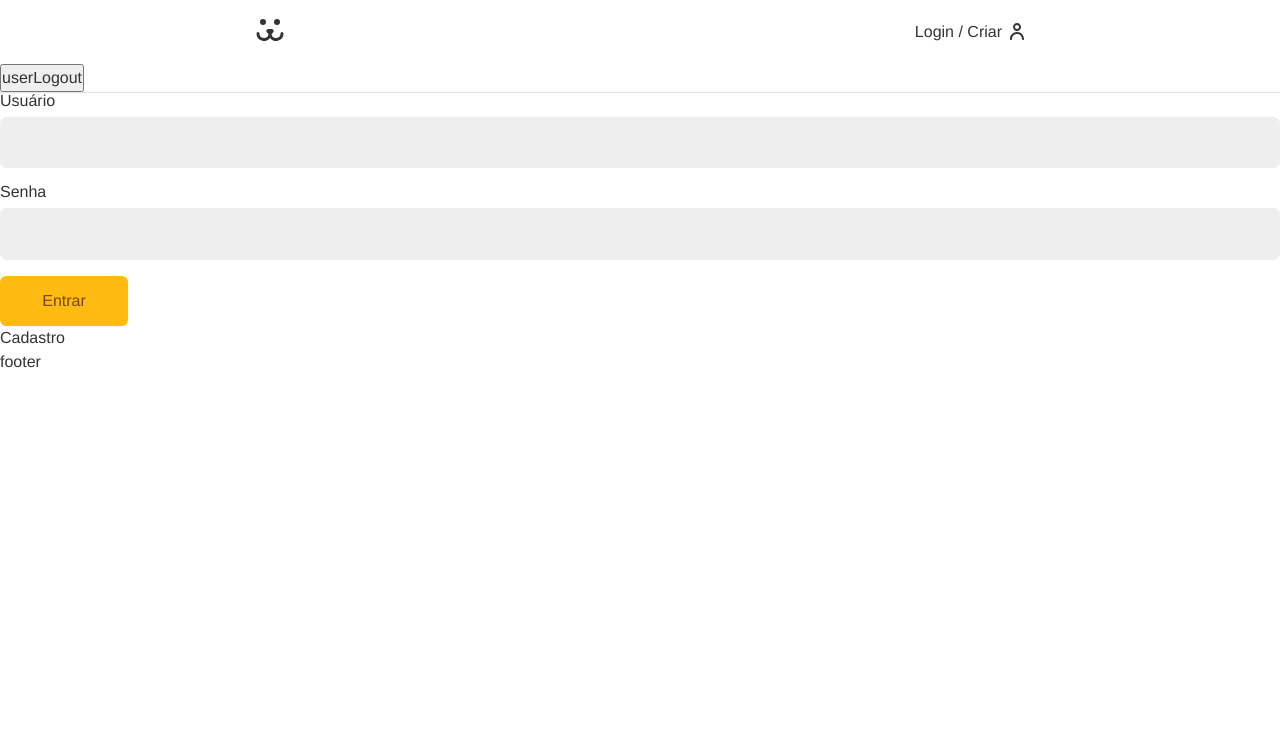
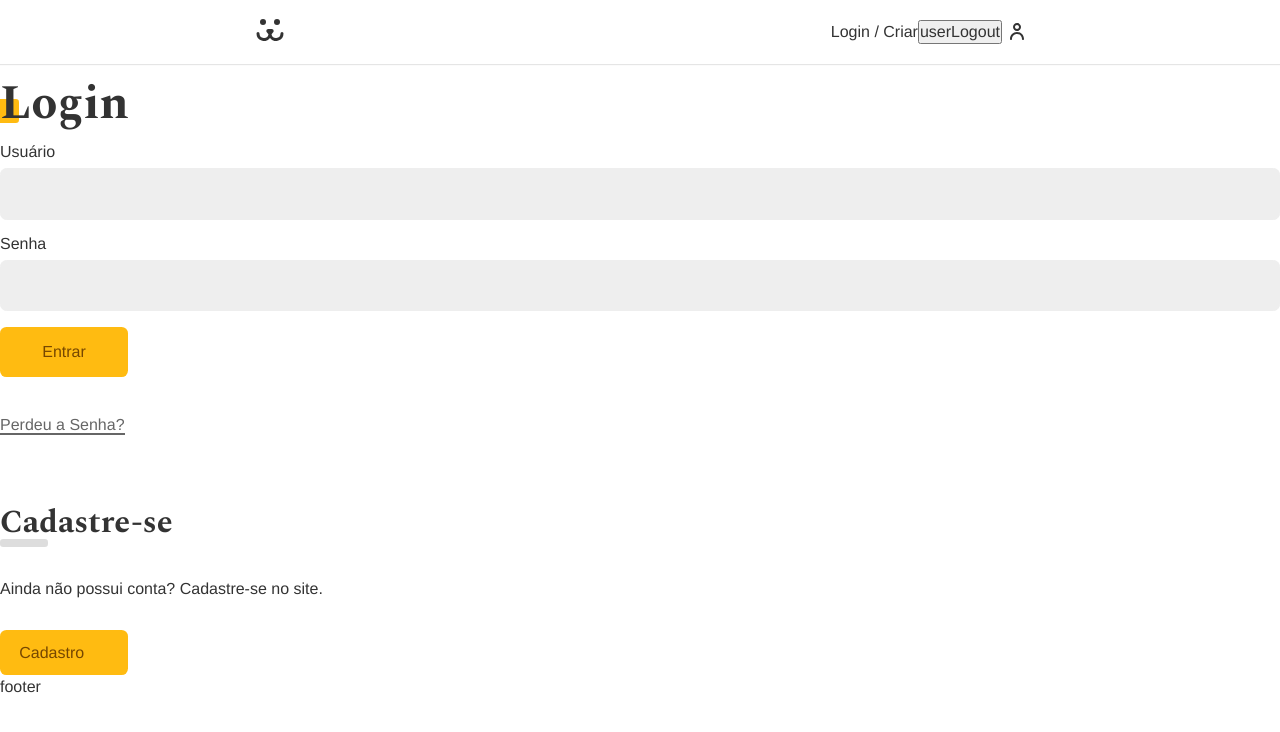
Before and after one commit to pedrodruviaro/origamid-react, a React (Create React App) app: page /login in a window 1280 px wide. Shown: the top 732 px of the page. Built offline with nearby package versions, Linux system fonts and the light colour scheme.

Commit message:
iniciando estilo login

```diff
--- a/src/App.css
+++ b/src/App.css
@@ -1,3 +1,5 @@
+@import url("https://fonts.googleapis.com/css2?family=Spectral:wght@700&display=swap");
+
 body {
     min-height: 100vh;
     text-rendering: optimizeSpeed;
@@ -6,7 +8,7 @@
     color: #333;
 
     --type-first: Helvetica, Arial, sans-serif;
-    --type-second: "Spectral", Georgia;
+    --type-second: "Spectral", georgia;
 
     font-family: var(--type-first);
 
@@ -19,3 +21,39 @@
     margin-inline: auto;
     padding-inline: 1rem;
 }
+
+.title {
+    font-family: var(--type-second);
+    line-height: 1;
+    font-size: 3rem;
+    margin: 1rem 0;
+    position: relative;
+    z-index: 1;
+}
+
+.title::after {
+    content: "";
+    display: block;
+    width: 1.5rem;
+    aspect-ratio: 1;
+    background-color: #fb1;
+    border-radius: 0.2rem;
+    z-index: -1;
+
+    position: absolute;
+    left: -5px;
+    bottom: 5px;
+}
+
+.anime-left {
+    opacity: 0;
+    transform: translateX(-20px);
+    animation: anime-left 300ms forwards;
+}
+
+@keyframes anime-left {
+    to {
+        opacity: 1;
+        transform: initial;
+    }
+}
--- a/src/components/Header.jsx
+++ b/src/components/Header.jsx
@@ -21,10 +21,10 @@
                 ) : (
                     <Link className={styles.login} to="/login">
                         Login / Criar
+                        <button onClick={userLogout}>userLogout</button>
                     </Link>
                 )}
             </nav>
-            <button onClick={userLogout}>userLogout</button>
         </header>
     );
 };
--- /dev/null
+++ b/src/components/Helper/Error.jsx
@@ -0,0 +1,8 @@
+import React from "react";
+
+export const Error = ({ error }) => {
+    if (!error) {
+        return null;
+    }
+    return <p style={{ color: "#f31", margin: "1rem 0" }}>{error}</p>;
+};
--- a/src/components/Login/LoginForm.jsx
+++ b/src/components/Login/LoginForm.jsx
@@ -4,6 +4,9 @@
 import { Input } from "../Form/Input";
 import { Button } from "../Form/Button";
 import { useUser } from "../../hooks/useUser";
+import { Error } from "../Helper/Error";
+import styles from "./LoginForm.module.css";
+import stylesBtn from "../Form/Button.module.css";
 
 export const LoginForm = () => {
     const username = useForm();
@@ -22,9 +25,9 @@
     }
 
     return (
-        <section>
-            <h1>Login</h1>
-            <form onSubmit={handleSubmit}>
+        <section className="anime-left">
+            <h1 className="title">Login</h1>
+            <form onSubmit={handleSubmit} className={styles.form}>
                 <Input
                     label="Usuário"
                     name="username"
@@ -44,9 +47,19 @@
                 ) : (
                     <Button type="submit">Entrar</Button>
                 )}
-                {error && <p>{error}</p>}
+                <Error error={error} />
             </form>
-            <Link to="/login/criar">Cadastro</Link>
+            <Link to="/login/perdeu" className={styles.perdeu}>
+                Perdeu a Senha?
+            </Link>
+
+            <div className={styles.cadastro}>
+                <h2 className={styles.subtitle}>Cadastre-se</h2>
+                <p>Ainda não possui conta? Cadastre-se no site.</p>
+                <Link to="/login/criar" className={stylesBtn.button}>
+                    Cadastro
+                </Link>
+            </div>
         </section>
     );
 };
--- /dev/null
+++ b/src/components/Login/LoginForm.module.css
@@ -0,0 +1,41 @@
+.form {
+    margin-bottom: 2rem;
+}
+
+.perdeu {
+    display: inline-block;
+    color: #666;
+    padding: 0.5rem 0;
+    line-height: 1;
+}
+
+.perdeu::after {
+    content: "";
+    display: block;
+    height: 2px;
+    width: 100%;
+    background-color: currentColor;
+}
+
+.cadastro {
+    margin-top: 4rem;
+}
+
+.cadastro p {
+    margin: 2rem 0;
+}
+
+.subtitle {
+    font-family: var(--type-second);
+    line-height: 1;
+    font-size: 2rem;
+}
+
+.subtitle::after {
+    content: "";
+    display: block;
+    background-color: #ddd;
+    height: 0.5rem;
+    width: 3rem;
+    border-radius: 0.2rem;
+}
```
